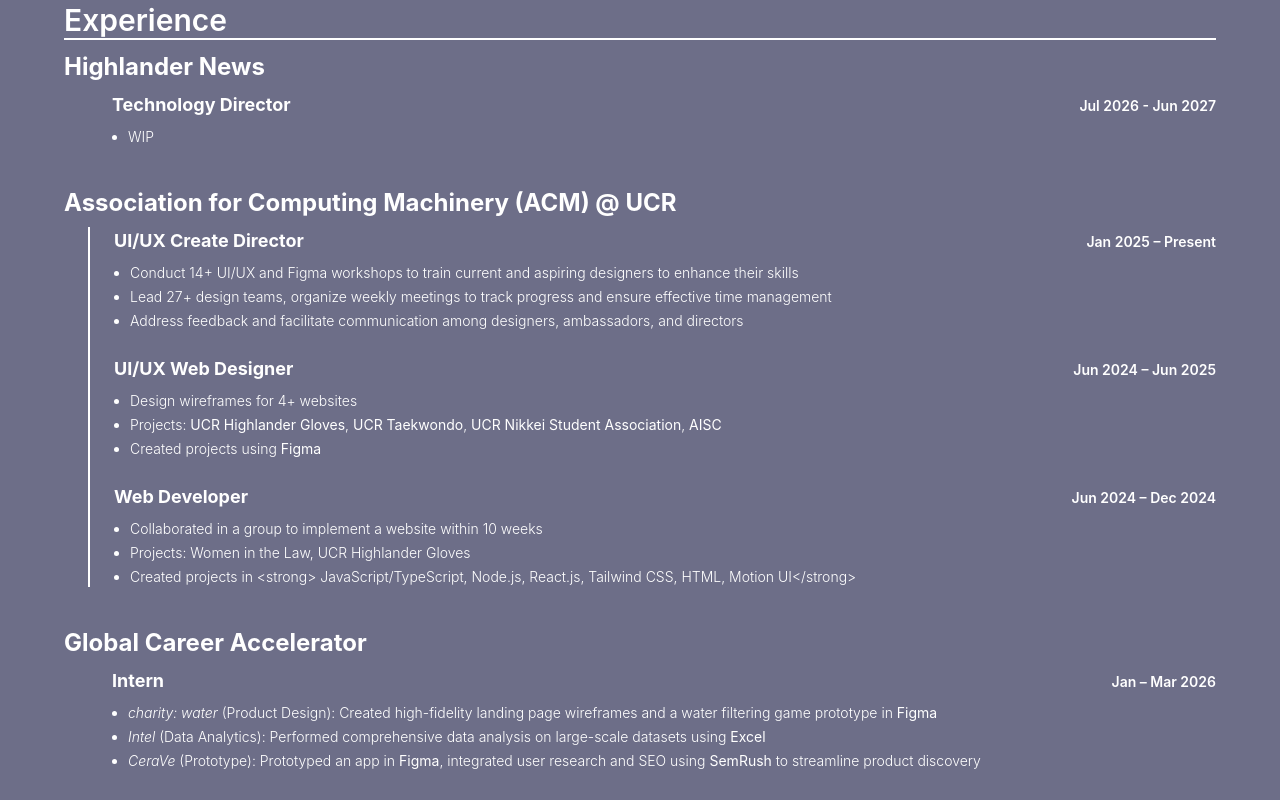
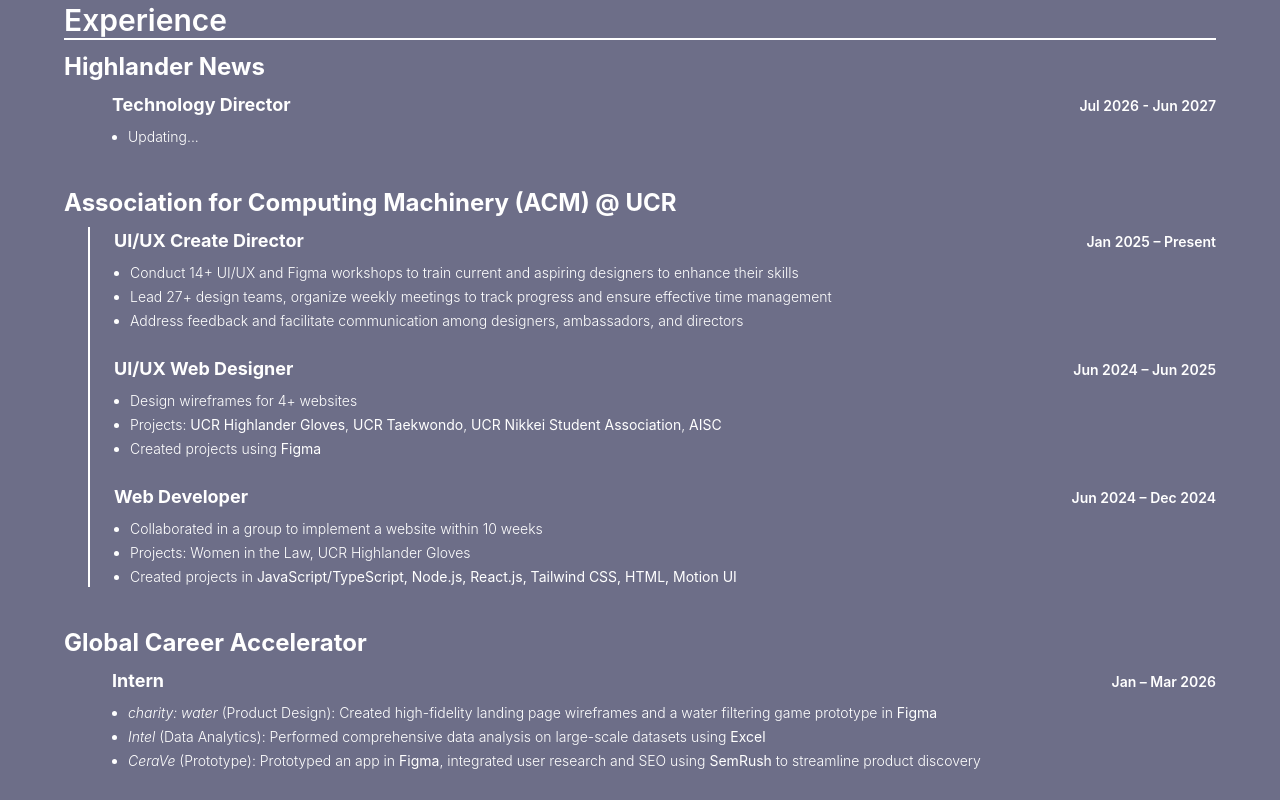
Before and after one commit to kayliezhao/kayliezhao.github.io, a Next.js app: page / in a window 1280 px wide. Shown: the part 880-1680 px from the top of the page. Built offline with nearby package versions, Linux system fonts and the light colour scheme.

Commit message:
update minor details

```diff
--- a/src/components/Experience.tsx
+++ b/src/components/Experience.tsx
@@ -10,7 +10,7 @@
       {
         title: "Technology Director",
         dateRange: "Jul 2026 - Jun 2027",
-        bullets: ["WIP"],
+        bullets: ["Updating..."],
       },
     ],
   },
@@ -48,7 +48,13 @@
         bullets: [
           "Collaborated in a group to implement a website within 10 weeks",
           "Projects: Women in the Law, UCR Highlander Gloves",
-          "Created projects in <strong> JavaScript/TypeScript, Node.js, React.js, Tailwind CSS, HTML, Motion UI</strong>",
+          <>
+            Created projects in{" "}
+            <strong>
+              JavaScript/TypeScript, Node.js, React.js, Tailwind CSS, HTML,
+              Motion UI
+            </strong>
+          </>,
         ],
       },
     ],
--- a/src/components/Projects.tsx
+++ b/src/components/Projects.tsx
@@ -82,7 +82,7 @@
   },
   {
     image: "/pPuzzle.webp",
-    name: "8 Puzzle Search NEEED TO UPDATE WITH THE REPORT!!!",
+    name: "8 Puzzle Search",
     dateRange: "Feb 2026",
     description:
       "CS170 project on the 8 Puzzle using uniform cost search, A* with mismatched with the Misplaced Tile heuristic and A* with the Manhattan Distance heuristic. It shows the traces of the 8-puzzle and how to solve it with three different algorithms.",
```
